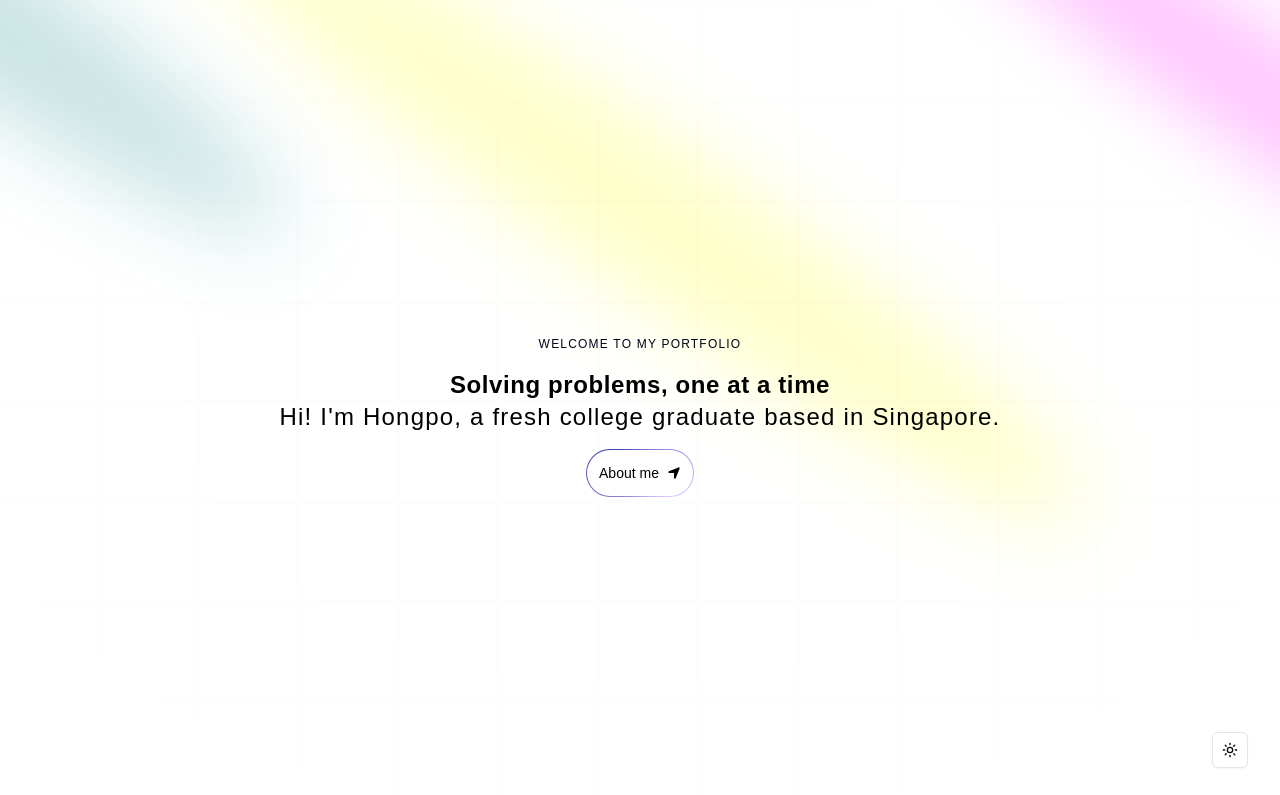
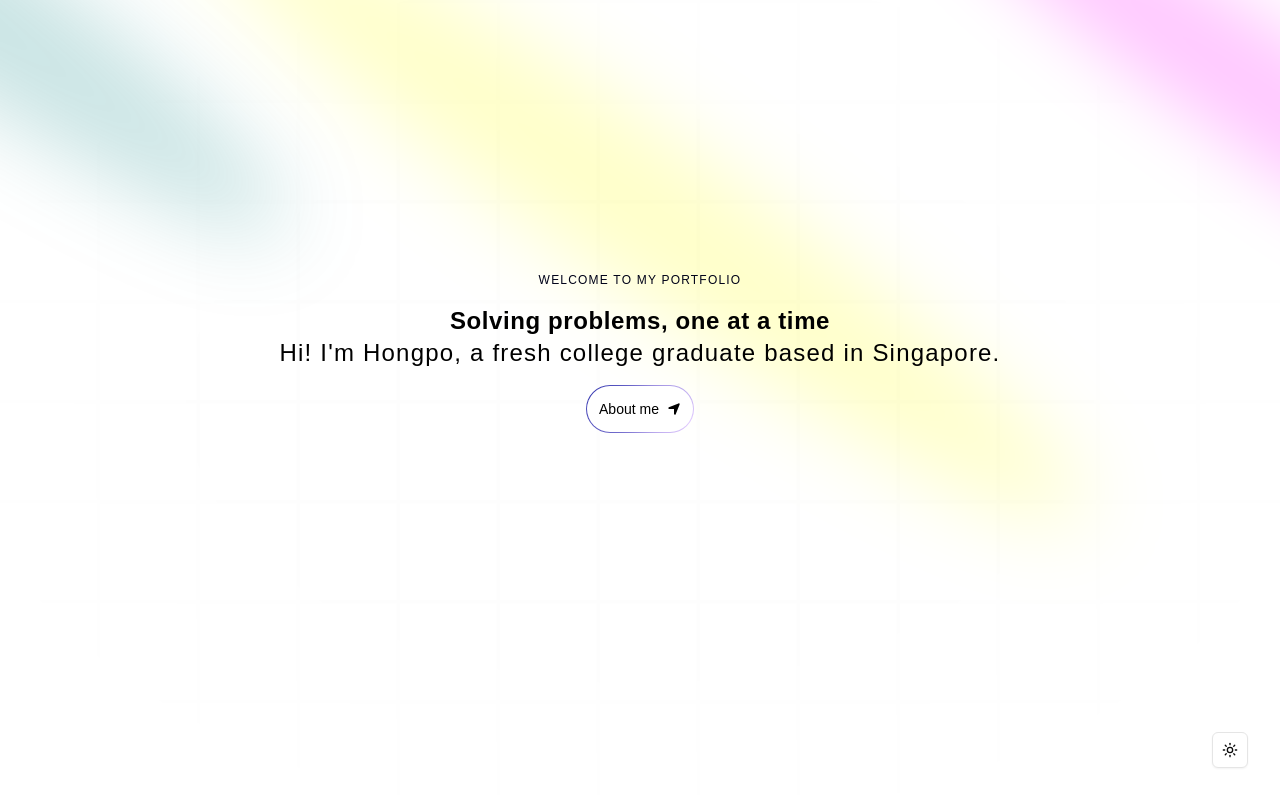
Before and after one commit to pokerty/personal-website, a Next.js app: page / in a window 1280 px wide. Shown: the top 795 px of the page. Built offline with nearby package versions, Linux system fonts and the light colour scheme; grey boxes are pictures that could not be loaded.

Commit message:
fixed spacing

```diff
--- a/components/Hero.tsx
+++ b/components/Hero.tsx
@@ -43,7 +43,7 @@
             />
             </div>
 
-            <div className="flex justify-center relative my-52 z-10">
+            <div className="flex justify-center relative my-36 z-10">
             <div className="max-w-[89vw] md:max-w-2xl lg:max-w-[60vw] flex flex-col items-center justify-center">
             <p className="uppercase tracking-widest text-xs text-center dark:text-blue-100 text-black-100 max-w-80">
                 Welcome to my portfolio
```
